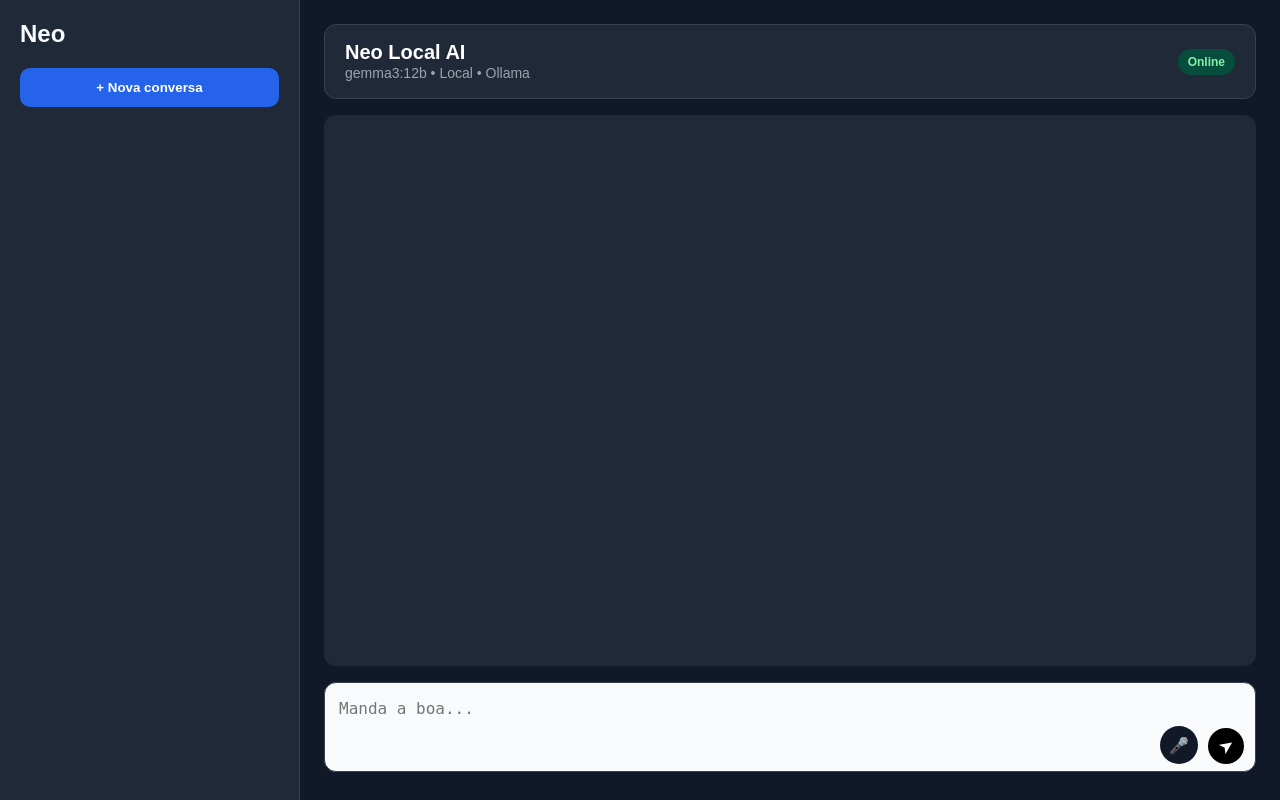
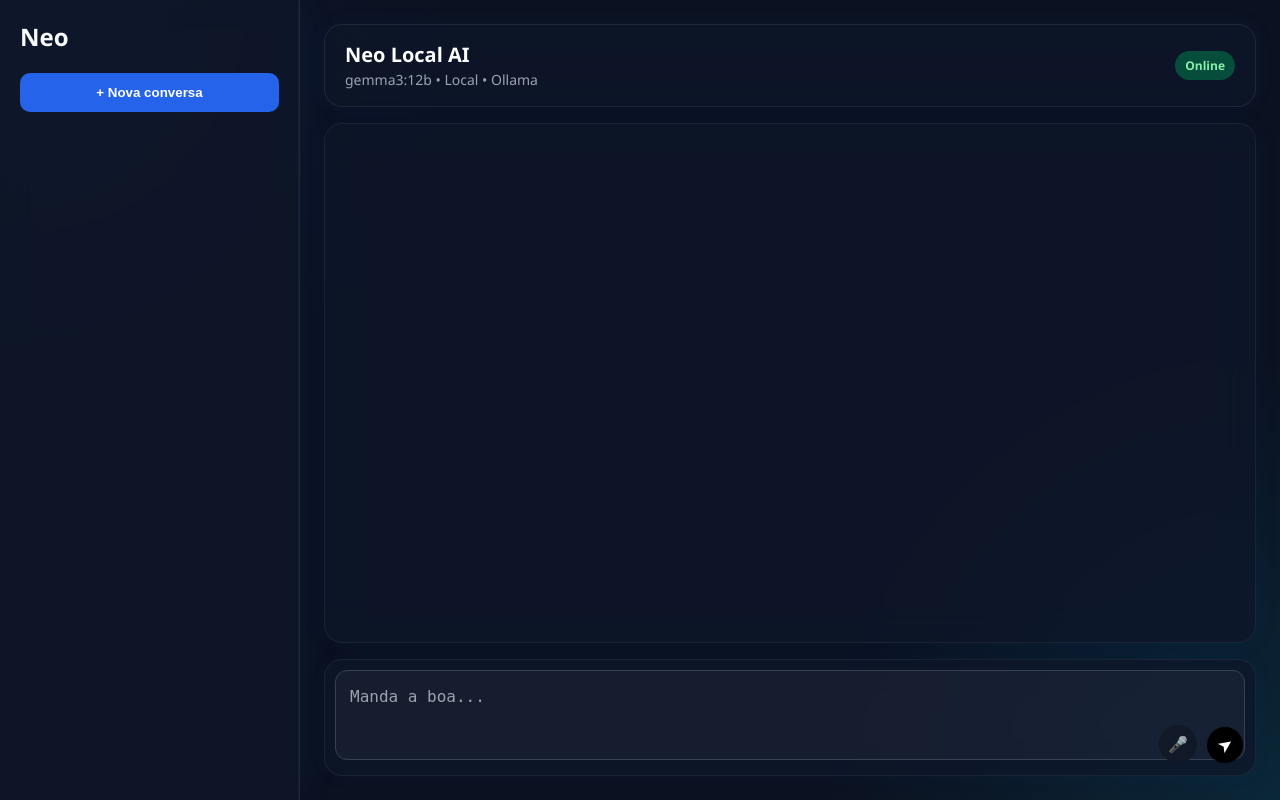
Before and after one commit to flaviofogaca/neo-local-ai, a FastAPI app: page / in a window 1280 px wide. Run offline with FastAPI, Linux system fonts and the light colour scheme; data that the repository does not hold is empty.

Commit message:
feat: add voice input and improve chat experience

```diff
--- a/templates/index.html
+++ b/templates/index.html
@@ -13,11 +13,18 @@
     }
 
     body {
-      font-family: Arial, sans-serif;
-      background: #111827;
+      font-family: 'Segoe UI', sans-serif;
+
+      background:
+        radial-gradient(circle at top left, #1e3a8a22, transparent 30%),
+        radial-gradient(circle at bottom right, #06b6d422, transparent 30%),
+        #0b1120;
+
       color: #f9fafb;
+
       margin: 0;
       padding: 0;
+
       height: 100vh;
       overflow: hidden;
     }
@@ -30,12 +37,24 @@
 
     .sidebar {
       width: 300px;
-      background: #1f2937;
+
+      background: rgba(15, 23, 42, 0.75);
+
+      backdrop-filter: blur(16px);
+
+      border-right: 1px solid rgba(255, 255, 255, 0.08);
+
       height: 100vh;
+
       padding: 20px;
+
       overflow-y: auto;
+
       flex-shrink: 0;
-      border-right: 1px solid #374151;
+
+      box-shadow:
+        inset -1px 0 0 rgba(255, 255, 255, 0.04),
+        0 0 40px rgba(37, 99, 235, 0.08);
     }
 
     .sidebar h2 {
@@ -63,15 +82,28 @@
     }
 
     .chat-header {
-      background: #1f2937;
-      border-radius: 12px;
+      background: rgba(15, 23, 42, 0.72);
+
+      backdrop-filter: blur(18px);
+
+      border-radius: 18px;
+
       padding: 16px 20px;
+
       margin-bottom: 16px;
+
       display: flex;
+
       align-items: center;
+
       justify-content: space-between;
-      border: 1px solid #374151;
+
+      border: 1px solid rgba(255, 255, 255, 0.08);
+
       flex-shrink: 0;
+
+      box-shadow:
+        0 0 20px rgba(37, 99, 235, 0.08);
     }
 
     .chat-header h1 {
@@ -96,13 +128,27 @@
 
     #chat {
       flex: 1;
-      background: #1f2937;
-      border-radius: 12px;
+
+      background: rgba(15, 23, 42, 0.72);
+
+      backdrop-filter: blur(18px);
+
+      border-radius: 18px;
+
       padding: 24px;
+
       margin-bottom: 16px;
+
       overflow-y: auto;
+
       scroll-behavior: smooth;
+
       min-height: 0;
+
+      border: 1px solid rgba(255, 255, 255, 0.06);
+
+      box-shadow:
+        0 0 30px rgba(37, 99, 235, 0.05);
     }
 
     .message-row {
@@ -127,15 +173,30 @@
     }
 
     .message-row.user .message-bubble {
-      background: #2563eb;
+      background:
+        linear-gradient(135deg,
+          #2563eb,
+          #1d4ed8);
+
       color: white;
+
       border-bottom-right-radius: 4px;
+
+      box-shadow:
+        0 0 16px rgba(37, 99, 235, 0.28);
     }
 
     .message-row.neo .message-bubble {
-      background: #374151;
+      background:
+        rgba(55, 65, 81, 0.85);
+
+      backdrop-filter: blur(12px);
+
       color: white;
+
       border-bottom-left-radius: 4px;
+
+      border: 1px solid rgba(255, 255, 255, 0.05);
     }
 
     .message-bubble p {
@@ -150,6 +211,18 @@
     .input-container {
       position: relative;
       flex-shrink: 0;
+      background: rgba(15, 23, 42, 0.72);
+
+      backdrop-filter: blur(18px);
+
+      border: 1px solid rgba(255, 255, 255, 0.06);
+
+      border-radius: 18px;
+
+      padding: 10px;
+
+      box-shadow:
+        0 0 20px rgba(37, 99, 235, 0.05);
     }
 
     textarea {
@@ -164,8 +237,8 @@
       overflow-y: auto;
       border: 1px solid #374151;
       outline: none;
-      background: #f9fafb;
-      color: #111827;
+      background: rgba(255, 255, 255, 0.04);
+      color: white;
       transition:
         border-color 0.2s,
         box-shadow 0.2s,
@@ -175,6 +248,10 @@
     textarea:focus {
       border-color: #2563eb;
       box-shadow: 0 0 0 2px rgba(37, 99, 235, 0.35);
+    }
+
+    textarea::placeholder {
+      color: #9ca3af;
     }
 
     button {
@@ -365,7 +442,9 @@
     }
 
     @keyframes soundWave {
-      0%, 100% {
+
+      0%,
+      100% {
         height: 8px;
       }
 
@@ -406,7 +485,10 @@
     }
 
     @keyframes blink {
-      0%, 80%, 100% {
+
+      0%,
+      80%,
+      100% {
         opacity: 0.25;
         transform: scale(0.8);
       }
```
Also changed, not shown: chroma_db/chroma.sqlite3, 2 other files.
